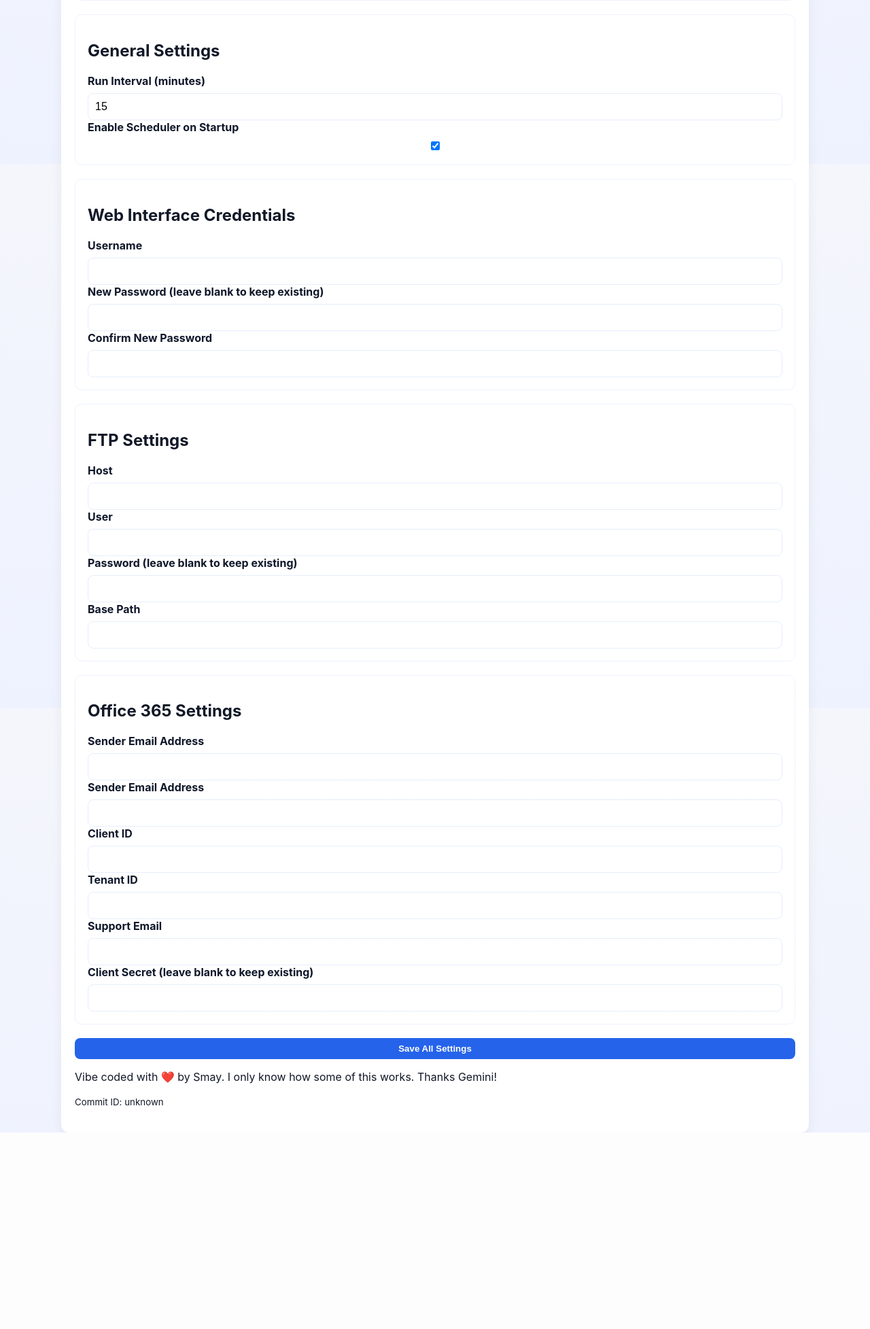
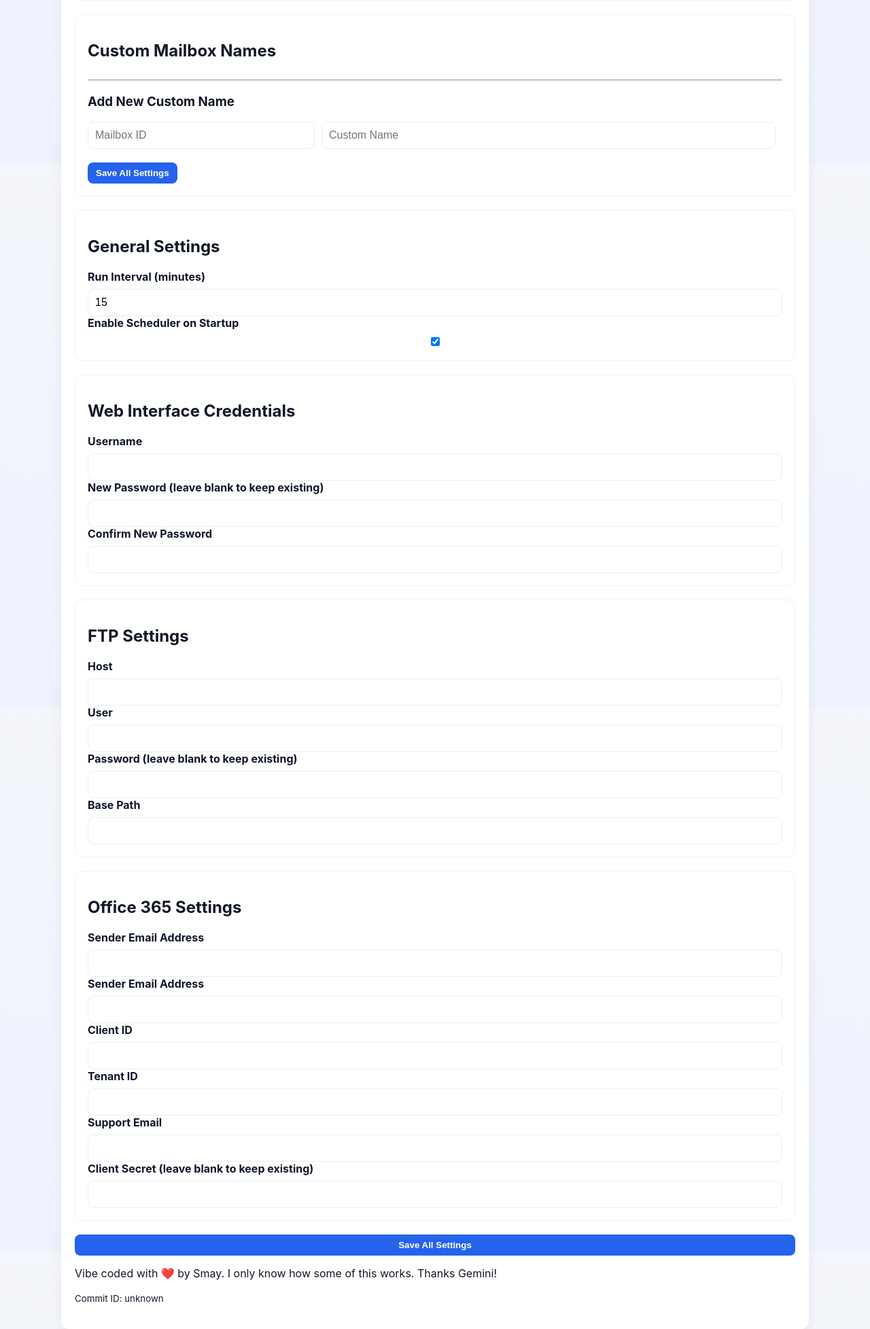
Before and after one commit to SuperSmayMCM/VoicemailEmailBot, a Flask app: page / in a window 1280 px wide. Shown: the part 559-2514 px from the top of the page at 68% size. Before the commit the page ends 2225 px from the top, so only its background shows below. Run offline with Flask 3, Linux system fonts and the light colour scheme; the visitor is signed in with stand-in values (Sample User, id 1).

Commit message:
Custom mailbox names

```diff
--- a/server.py
+++ b/server.py
@@ -15,6 +15,7 @@ app.secret_key = os.urandom(24)
 CONFIG_PATH = 'config.ini'
 MAILBOX_EMAILS_PATH = 'mailbox_emails.json'
 MAIN_SCRIPT = 'voicemail_to_email.py'
+MAILBOX_CUSTOM_NAMES_PATH = 'custom_mailbox_names.json'
 
 git_commit_id = "unknown"
 # Try to get the current git commit ID
@@ -198,9 +199,21 @@ def load_mailbox_emails():
             return json.load(f)
     return {}
 
+def load_custom_mailbox_names():
+    """Loads mailbox to name mappings from MAILBOX_CUSTOM_NAMES_PATH."""
+    if os.path.exists(MAILBOX_CUSTOM_NAMES_PATH):
+        with open(MAILBOX_CUSTOM_NAMES_PATH, 'r') as f:
+            return json.load(f)
+    return {}
+
 def save_mailbox_emails(data):
     """Saves mailbox to email mappings to mailbox_emails.json."""
     with open(MAILBOX_EMAILS_PATH, 'w') as f:
+        json.dump(data, f, indent=4)
+
+def save_custom_mailbox_names(data):
+    """Saves mailbox to name mappings to MAILBOX_CUSTOM_NAMES_PATH."""
+    with open(MAILBOX_CUSTOM_NAMES_PATH, 'w') as f:
         json.dump(data, f, indent=4)
 
 def get_statistics():
@@ -262,8 +275,9 @@ def index():
         return redirect(url_for('login'))
     config = load_config()
     mailbox_emails = load_mailbox_emails()
+    custom_mailbox_names = load_custom_mailbox_names()
     scheduler_running = scheduler_thread_instance is not None and scheduler_thread_instance.is_alive()
-    return render_template('index.html', config=config, mailbox_emails=mailbox_emails, scheduler_running=scheduler_running, git_commit_id=git_commit_id)
+    return render_template('index.html', config=config, mailbox_emails=mailbox_emails, custom_mailbox_names=custom_mailbox_names, scheduler_running=scheduler_running, git_commit_id=git_commit_id)
 
 @app.route('/logs')
 def logs():
@@ -370,6 +384,25 @@ def save_settings():
 
     save_mailbox_emails(mailbox_emails)
 
+
+    # Save custom_mailbox_names.json
+    custom_mailbox_names = {}
+    i = 0
+    while f'original_custom_mailbox_id_{i}' in request.form:
+        new_id = request.form.get(f'custom_mailbox_id_{i}')
+        custom_name = request.form.get(f'custom_name_{i}')
+
+        if new_id and custom_name:
+            custom_mailbox_names[new_id] = custom_name
+        i += 1
+
+    new_custom_mailbox_id = request.form.get('new_custom_mailbox_id')
+    new_custom_name = request.form.get('new_custom_name')
+    if new_custom_mailbox_id and new_custom_name:
+        custom_mailbox_names[new_custom_mailbox_id] = new_custom_name
+
+    save_custom_mailbox_names(custom_mailbox_names)
+
     flash('Settings saved successfully!', 'success')
     return redirect(url_for('index'))
 
--- a/templates/index.html
+++ b/templates/index.html
@@ -45,11 +45,11 @@
                 <p id="recipient_domain_display"> Configured Default Email Domain: @{{ config.O365.recipient_domain | default('') }}</p>
                 <div id="mailbox-entries" class="mailbox-entries">
                     {% for mailbox, emails in mailbox_emails.items() %}
-                    <div class="mailbox-entry" id="entry-{{ loop.index0 }}">
+                    <div class="mailbox-entry" id="entry-{{ loop.index0 }}" data-container="mailbox">
                         <input type="text" name="mailbox_id_{{ loop.index0 }}" value="{{ mailbox }}">
                         <input type="text" name="emails_{{ loop.index0 }}" value="{{ emails|join(', ') }}" placeholder="comma-separated emails">
                         <input type="hidden" name="original_mailbox_id_{{ loop.index0 }}" value="{{ mailbox }}">
-                        <button type="button" class="remove-btn" onclick="removeMailbox('entry-{{ loop.index0 }}')">Remove</button>
+                        <button type="button" class="remove-btn" onclick="removeEntry(this)">Remove</button>
                     </div>
                     {% endfor %}
                 </div>
@@ -58,6 +58,28 @@
                 <div class="mailbox-entry">
                      <input type="text" id="new_mailbox_id" name="new_mailbox_id" placeholder="Mailbox ID">
                      <input type="text" id="new_mailbox_emails" name="new_mailbox_emails" placeholder="comma-separated emails">
+                </div>
+                <br>
+                <button type="submit" class="btn">Save All Settings</button>
+            </div>
+
+            <div class="form-section">
+                <h2>Custom Mailbox Names</h2>
+                <div id="custom-mailbox-names" class="mailbox-entries">
+                    {% for mailbox, name in custom_mailbox_names.items() %}
+                    <div class="mailbox-entry" id="name-entry-{{ loop.index0 }}" data-container="custom">
+                        <input type="text" name="custom_mailbox_id_{{ loop.index0 }}" value="{{ mailbox }}">
+                        <input type="text" name="custom_name_{{ loop.index0 }}" value="{{ name }}" placeholder="Custom Name">
+                        <input type="hidden" name="original_custom_mailbox_id_{{ loop.index0 }}" value="{{ mailbox }}">
+                        <button type="button" class="remove-btn" onclick="removeEntry(this)">Remove</button>
+                    </div>
+                    {% endfor %}
+                </div>
+                <hr>
+                <h3>Add New Custom Name</h3>
+                <div class="mailbox-entry">
+                     <input type="text" id="new_custom_mailbox_id" name="new_custom_mailbox_id" placeholder="Mailbox ID">
+                     <input type="text" id="new_custom_name" name="new_custom_name" placeholder="Custom Name">
                 </div>
                 <br>
                 <button type="submit" class="btn">Save All Settings</button>
@@ -151,9 +173,68 @@
         function removeMailbox(entryId) {
             const entry = document.getElementById(entryId);
             if (entry) {
+                // Determine which container this entry belongs to so we can reindex correctly
+                const isMailbox = entryId.startsWith('entry-');
+                const isCustom = entryId.startsWith('name-entry-');
                 entry.remove();
+
+                // After removing an entry, reindex the remaining inputs so the server-side
+                // sequential while-loop sees contiguous indices (0..n-1).
+                if (isMailbox) {
+                    reindexMailboxes();
+                } else if (isCustom) {
+                    reindexCustomNames();
+                }
             }
+        }
+
+        function reindexMailboxes() {
+            const container = document.getElementById('mailbox-entries');
+            if (!container) return;
+            const entries = container.querySelectorAll('.mailbox-entry');
+            entries.forEach((entry, idx) => {
+                // Expected order: mailbox id (text), emails (text), original id (hidden)
+                const inputs = entry.querySelectorAll('input');
+                if (inputs.length >= 3) {
+                    inputs[0].name = `mailbox_id_${idx}`;
+                    inputs[1].name = `emails_${idx}`;
+                    inputs[2].name = `original_mailbox_id_${idx}`;
+                } else {
+                    // Fallback: try to map by type
+                    const textInputs = entry.querySelectorAll('input[type="text"]');
+                    const hiddenInput = entry.querySelector('input[type="hidden"]');
+                    if (textInputs.length >= 2 && hiddenInput) {
+                        textInputs[0].name = `mailbox_id_${idx}`;
+                        textInputs[1].name = `emails_${idx}`;
+                        hiddenInput.name = `original_mailbox_id_${idx}`;
+                    }
+                }
+                entry.id = `entry-${idx}`;
+            });
+        }
+
+        function reindexCustomNames() {
+            const container = document.getElementById('custom-mailbox-names');
+            if (!container) return;
+            const entries = container.querySelectorAll('.mailbox-entry');
+            entries.forEach((entry, idx) => {
+                // Expected order: custom mailbox id (text), custom name (text), original id (hidden)
+                const inputs = entry.querySelectorAll('input');
+                if (inputs.length >= 3) {
+                    inputs[0].name = `custom_mailbox_id_${idx}`;
+                    inputs[1].name = `custom_name_${idx}`;
+                    inputs[2].name = `original_custom_mailbox_id_${idx}`;
+                } else {
+                    const textInputs = entry.querySelectorAll('input[type="text"]');
+                    const hiddenInput = entry.querySelector('input[type="hidden"]');
+                    if (textInputs.length >= 2 && hiddenInput) {
+                        textInputs[0].name = `custom_mailbox_id_${idx}`;
+                        textInputs[1].name = `custom_name_${idx}`;
+                        hiddenInput.name = `original_custom_mailbox_id_${idx}`;
+                    }
+                }
+                entry.id = `name-entry-${idx}`;
+            });
         }
     </script>
     {% endblock %}
-                    <label for="web_password_confirm">Confirm New Password</label>
```
Also changed, not shown: voicemail_to_email.py (+38 -12 lines), 1 other file.
